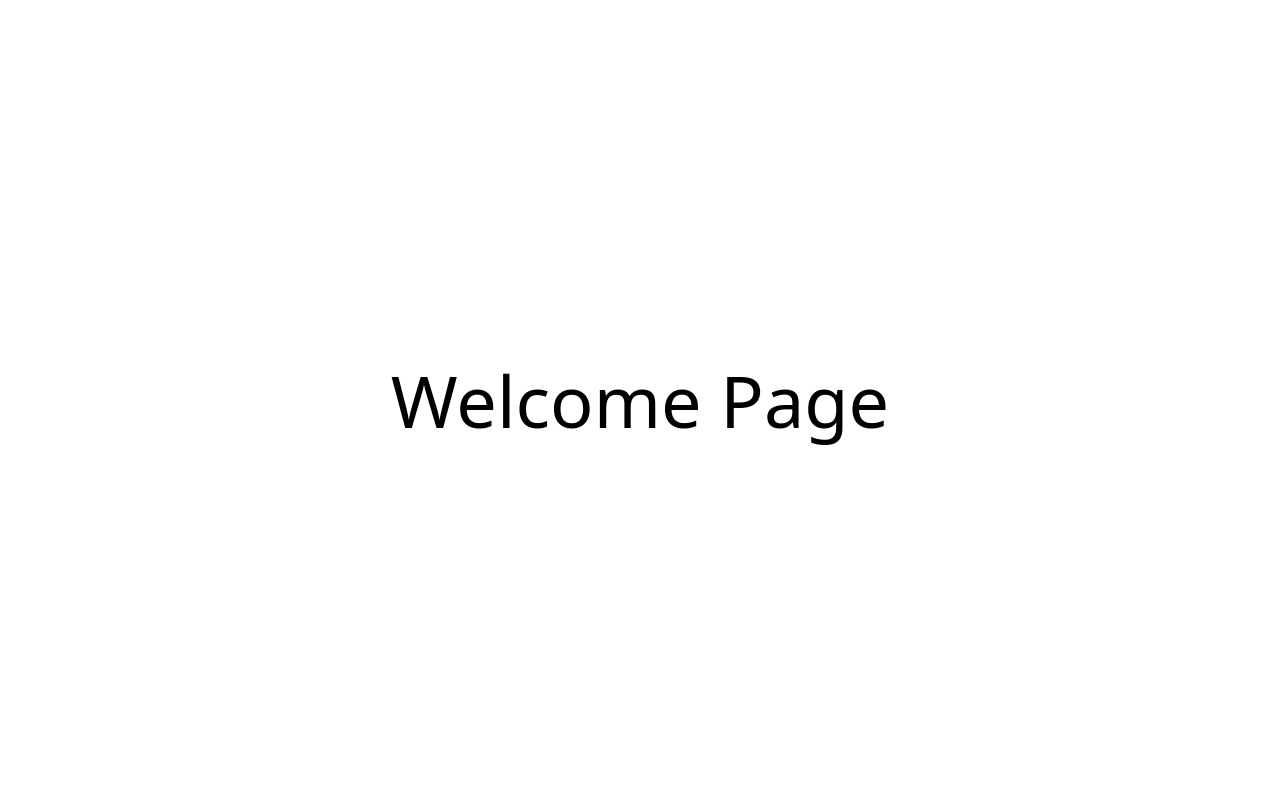
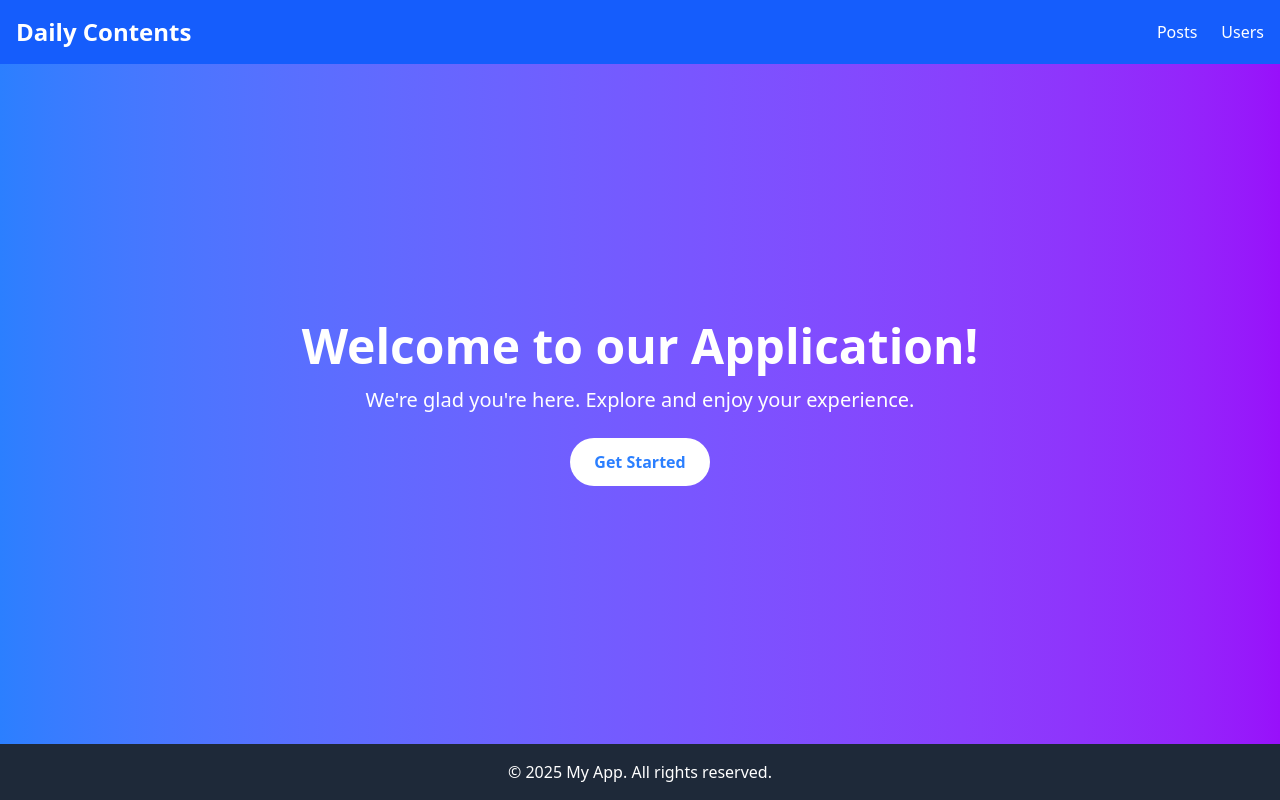
Before and after one commit to sakachris/alx-project-0x01-setup, a Next.js app in the folder alx-project-0x01/: page / in a window 1280 px wide. Built offline with nearby package versions, Linux system fonts and the light colour scheme.

Commit message:
Set up navigation between pages

```diff
--- a/alx-project-0x01/components/layout/Header.tsx
+++ b/alx-project-0x01/components/layout/Header.tsx
@@ -1,11 +1,37 @@
-import React from "react";
+import Link from "next/link";
 
 const Header: React.FC = () => {
   return (
-    <header className="w-full bg-gray-800 text-white p-4">
-      <h1 className="text-2xl">My App Header</h1>
+    <header className="bg-blue-600 text-white shadow-md py-4">
+      <div className="container mx-auto flex justify-between items-center px-4">
+        <h3 className="font-bold text-2xl">
+          <Link href="/">Daily Contents</Link>
+        </h3>
+        <nav>
+          <ul className="flex space-x-6">
+            <li className="hover:underline">
+              <Link href="/posts">Posts</Link>
+            </li>
+            <li className="hover:underline">
+              <Link href="/users">Users</Link>
+            </li>
+          </ul>
+        </nav>
+      </div>
     </header>
   );
 };
 
 export default Header;
+
+// import React from "react";
+
+// const Header: React.FC = () => {
+//   return (
+//     <header className="w-full bg-gray-800 text-white p-4">
+//       <h1 className="text-2xl">My App Header</h1>
+//     </header>
+//   );
+// };
+
+// export default Header;
--- a/alx-project-0x01/pages/index.tsx
+++ b/alx-project-0x01/pages/index.tsx
@@ -1,9 +1,26 @@
+import Footer from "@/components/layout/Footer";
+import Header from "@/components/layout/Header";
+
 const Home: React.FC = () => {
   return (
-    <div className="flex justify-center items-center h-screen">
-      <h1 className="text-7xl font-thin">Welcome Page</h1>
+    <div className="flex flex-col h-screen">
+      <Header />
+      <main className="flex-grow flex items-center justify-center bg-gradient-to-r from-blue-500 to-purple-600">
+        <div className="text-center">
+          <h1 className="text-5xl font-bold text-white">
+            Welcome to our Application!
+          </h1>
+          <p className="mt-4 text-xl text-white">
+            We're glad you're here. Explore and enjoy your experience.
+          </p>
+          <button className="mt-6 px-6 py-3 bg-white text-blue-500 rounded-full font-semibold hover:bg-gray-200 transition">
+            Get Started
+          </button>
+        </div>
+      </main>
+      <Footer />
     </div>
-  )
-}
+  );
+};
 
 export default Home;
--- a/alx-project-0x01/pages/posts/index.tsx
+++ b/alx-project-0x01/pages/posts/index.tsx
@@ -1,14 +1,18 @@
 import Button from "@/components/common/Button";
 import PostCard from "@/components/common/PostCard";
+import Footer from "@/components/layout/Footer";
+import Header from "@/components/layout/Header";
 import React from "react";
 
 const PostsPage: React.FC = () => {
   return (
     <div className="p-8">
+      <Header />
       <h1 className="text-3xl font-bold">Posts Page</h1>
       <p>This is where the posts will appear.</p>
       <Button label="Click Me" onClick={() => alert("Button Clicked!")} />
       <PostCard title="Sample Post" description="This is a sample post description." />
+      <Footer />
     </div>
   );
 };
--- a/alx-project-0x01/pages/users/index.tsx
+++ b/alx-project-0x01/pages/users/index.tsx
@@ -1,10 +1,14 @@
+import Footer from "@/components/layout/Footer";
+import Header from "@/components/layout/Header";
 import React from "react";
 
 const UsersPage: React.FC = () => {
   return (
     <div className="p-8">
+      <Header />
       <h1 className="text-3xl font-bold">Users Page</h1>
       <p>This is where the users will appear.</p>
+      <Footer />
     </div>
   );
 };
```
